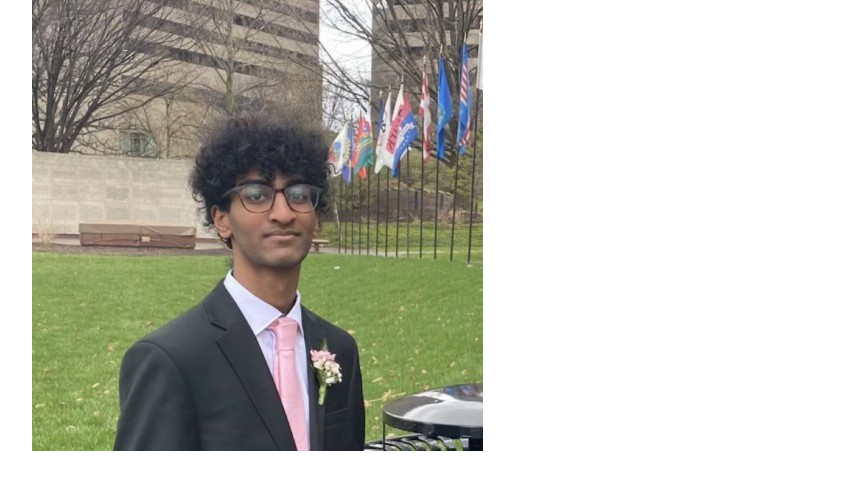
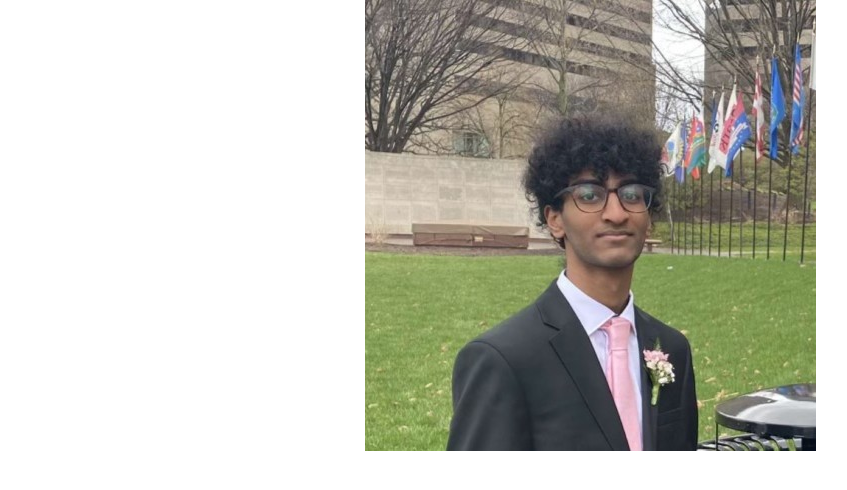
Before and after one commit to Paktion/Paktion.github.io, a plain HTML site: page index.html in a window 1280 px wide. Shown: the whole page, without its empty margins (50-897 px from the left). Drawn offline with nearby package versions, Linux system fonts and the light colour scheme.

Commit message:
Update index.html

```diff
--- a/index.html
+++ b/index.html
@@ -8,7 +8,7 @@
 </head>
 <body>
     <div class="container">
-        <img src = "Saketh.jpg">
+        <center><img src = "Saketh.jpg"></center>
     </div>
 
 </body>
```
